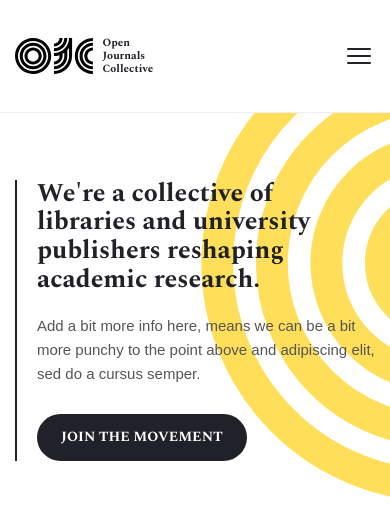
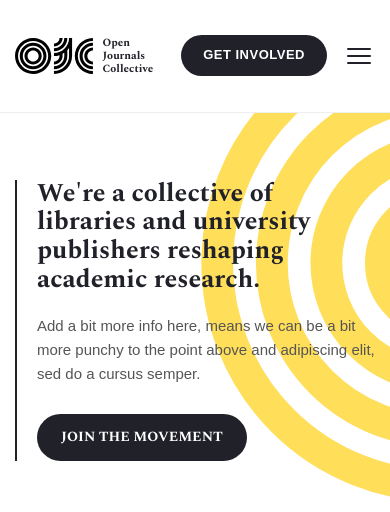
Before and after one commit to dqprogramming/astrometrics, a Django app: page / in a window 390 px wide. Shown: the top 512 px of the page. Run offline with Django 5.2, Linux system fonts and the light colour scheme.

Commit message:
feat(header): show GET INVOLVED button next to hamburger on mobile
Ref #3

```diff
--- a/static/css/header.css
+++ b/static/css/header.css
@@ -163,7 +163,7 @@
     .landing-nav {
         display: none;
     }
-    .btn-get-involved {
+    .landing-nav-dropdown .btn-get-involved {
         display: none;
     }
     .menu-icon-landing {
```
